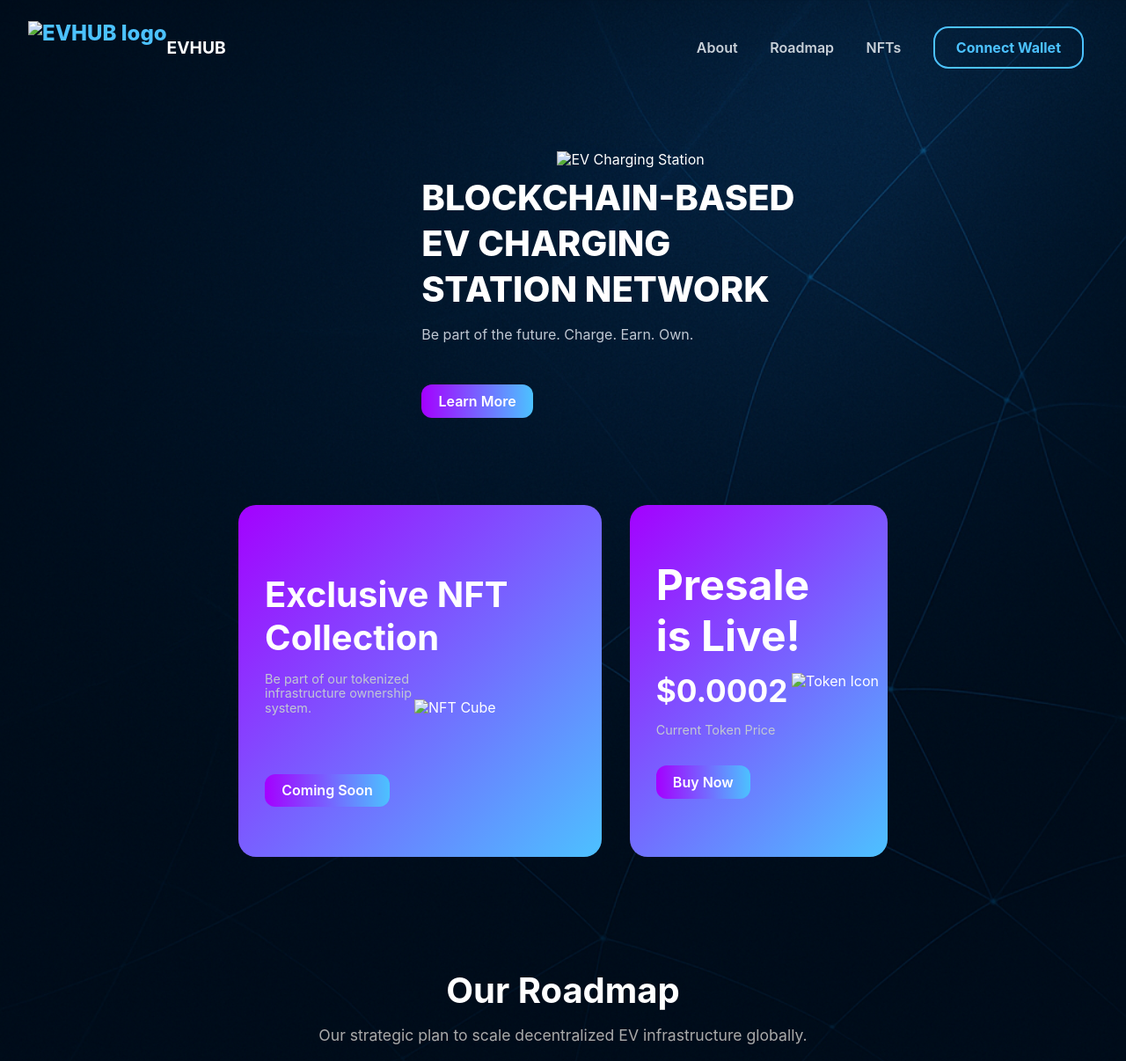
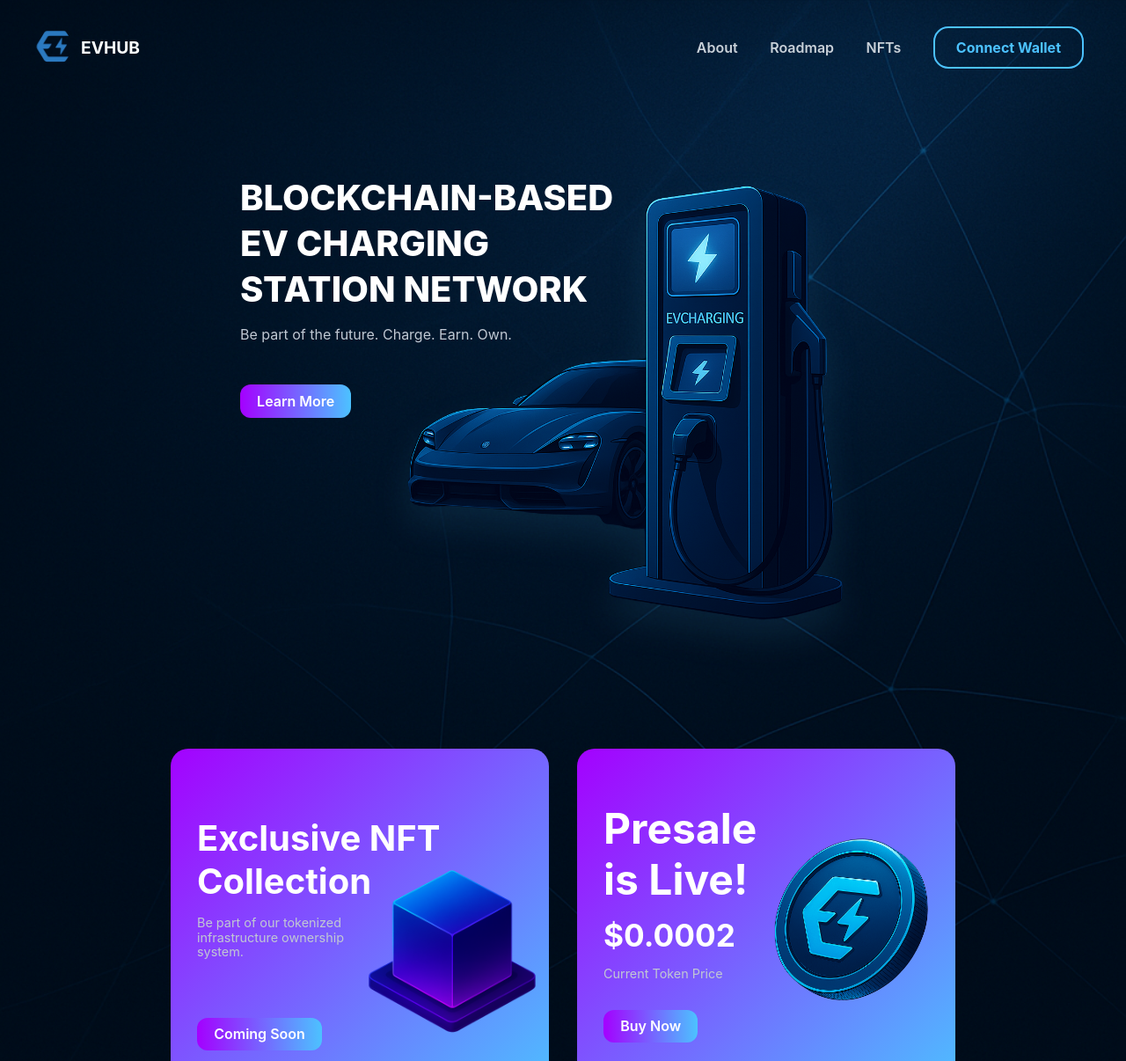
Before and after one commit to ArvydasBeg/EVHUB1, a plain HTML site: page index.html in a window 1280 px wide. Shown: the top 1206 px of the page at 88% size. Drawn offline with nearby package versions, Linux system fonts and the light colour scheme; the site is published under a folder, as on GitHub Pages, so addresses that start at the root find nothing.

Commit message:
Update index.html

```diff
--- a/index.html
+++ b/index.html
@@ -24,7 +24,7 @@
   <body>
     <header>
       <div class="logo">
-        <img src="/image/Ikona be fono.png" alt="EVHUB logo" />
+        <img src="./image/Ikona be fono.png" alt="EVHUB logo" />
         <span>EVHUB</span>
       </div>
       <nav>
@@ -43,7 +43,7 @@
           <a href="#" class="button gradient">Learn More</a>
         </div>
         <div class="hero-image">
-          <img src="/image/stotele be fono.png" alt="EV Charging Station" />
+          <img src="./image/stotele be fono.png" alt="EV Charging Station" />
         </div>
       </div>
     </section>
@@ -60,7 +60,7 @@
         </div>
 
         <div class="card-image">
-          <img src="/image/nft be fono.png" alt="NFT Cube" />
+          <img src="./image/nft be fono.png" alt="NFT Cube" />
         </div>
       </div>
 
@@ -73,7 +73,7 @@
           <a href="#" class="button gradient">Buy Now</a>
         </div>
         <div class="presale-image">
-          <img src="/image/coin be fono.png" alt="Token Icon" />
+          <img src="./image/coin be fono.png" alt="Token Icon" />
         </div>
       </div>
     </section>
@@ -214,7 +214,7 @@
         <div class="receive-box">
           <p id="token-output">0</p>
           <img
-            src="/image/Ikona be fono.png"
+            src="./image/Ikona be fono.png"
             alt="EVHUB Token"
             class="token-icon"
           />
```
